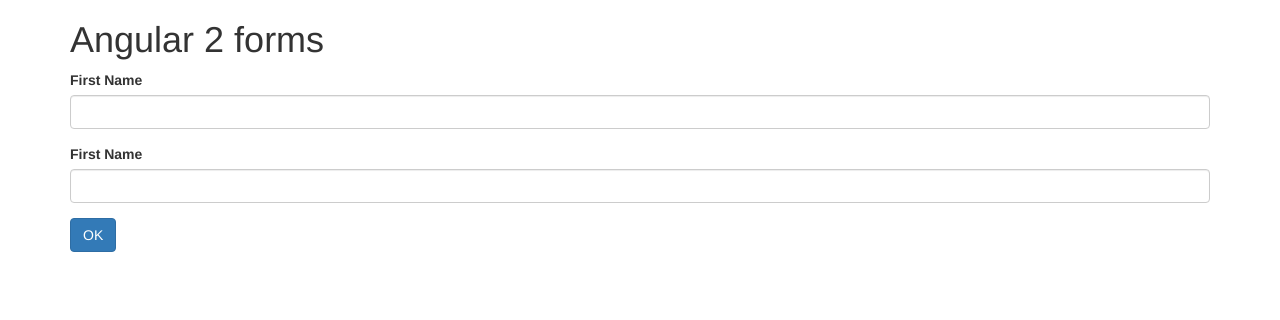
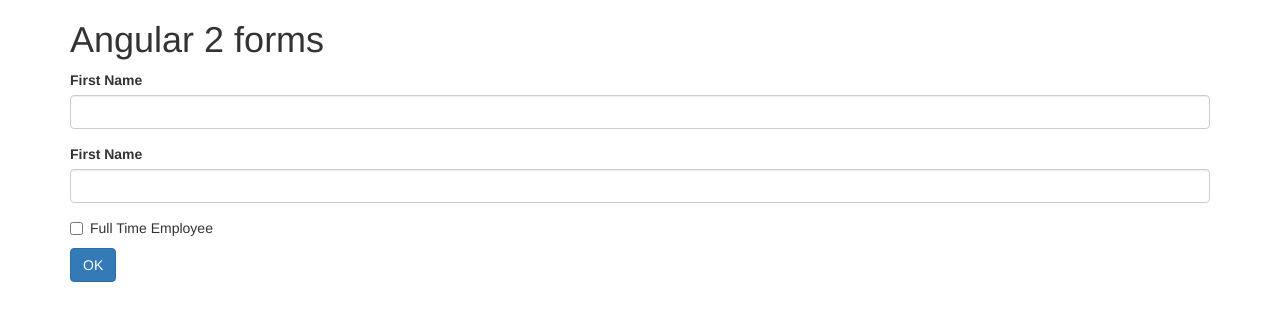
Before and after one commit to Zurc/ng2forms-templatedriven, an Angular app: page / in a window 1280 px wide. Shown: the top 320 px of the page. Built offline with nearby package versions, Linux system fonts and the light colour scheme.

Commit message:
checkbox added

```diff
--- a/src/app/app.component.html
+++ b/src/app/app.component.html
@@ -21,6 +21,12 @@
       <input class="form-control" type="text" name="firstName" ngModel>
     </div>
 
+    <div class="checkbox">
+      <label>
+        <input type="checkbox" name="is-full-time" ngModel>Full Time Employee
+      </label>
+    </div>
+
     <button class="btn btn-primary" type="submit">OK</button>
   </form>
 </div>
```
